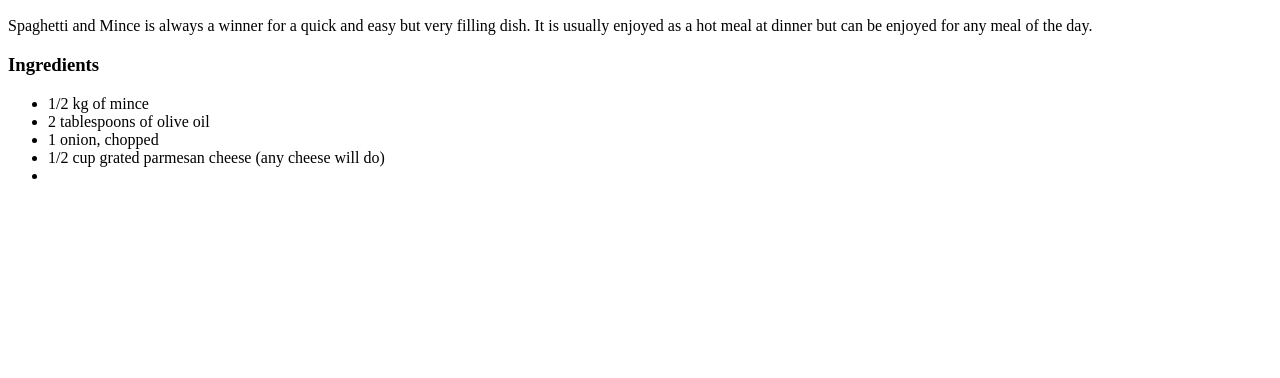
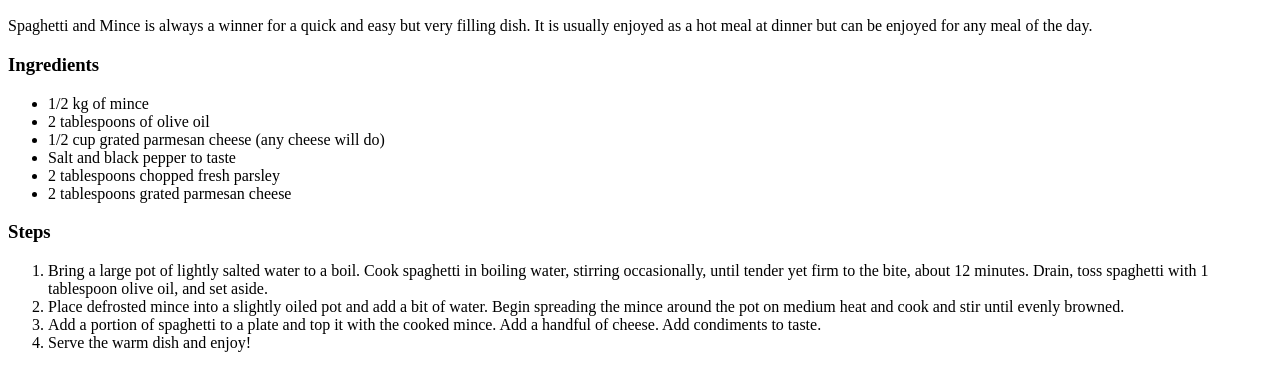
Before and after one commit to artyPD/odin-recipes, a plain HTML site: page recipes/spaghetti-and-mince.html in a window 1280 px wide. Shown: the part 422-800 px from the top of the page. Drawn offline with Linux system fonts and the light colour scheme.

Commit message:
Finished first recipe
Spaghettic and mince compelted. A couple more
recipes to be added are:
- Chicken Pasta with Sweet Chilli sauce
- French Toast

```diff
--- a/recipes/spaghetti-and-mince.html
+++ b/recipes/spaghetti-and-mince.html
@@ -23,9 +23,17 @@
     <ul>
       <li>1/2 kg of mince</li>
       <li>2 tablespoons of olive oil</li>
-      <li>1 onion, chopped</li>
       <li>1/2 cup grated parmesan cheese (any cheese will do)</li>
-      <li></li>
+      <li>Salt and black pepper to taste</li>
+      <li>2 tablespoons chopped fresh parsley</li>
+      <li>2 tablespoons grated parmesan cheese</li>
     </ul>
+    <h3>Steps</h3>
+    <ol>
+      <li>Bring a large pot of lightly salted water to a boil. Cook spaghetti in boiling water, stirring occasionally, until tender yet firm to the bite, about 12 minutes. Drain, toss spaghetti with 1 tablespoon olive oil, and set aside.</li>
+      <li>Place defrosted mince into a slightly oiled pot and add a bit of water. Begin spreading the mince around the pot on medium heat and cook and stir until evenly browned.</li>
+      <li>Add a portion of spaghetti to a plate and top it with the cooked mince. Add a handful of cheese. Add condiments to taste.</li>
+      <li>Serve the warm dish and enjoy!</li>
+    </ol>
   </body>
 </html>
```
Also changed, not shown: index.html (+5 -1 lines).
